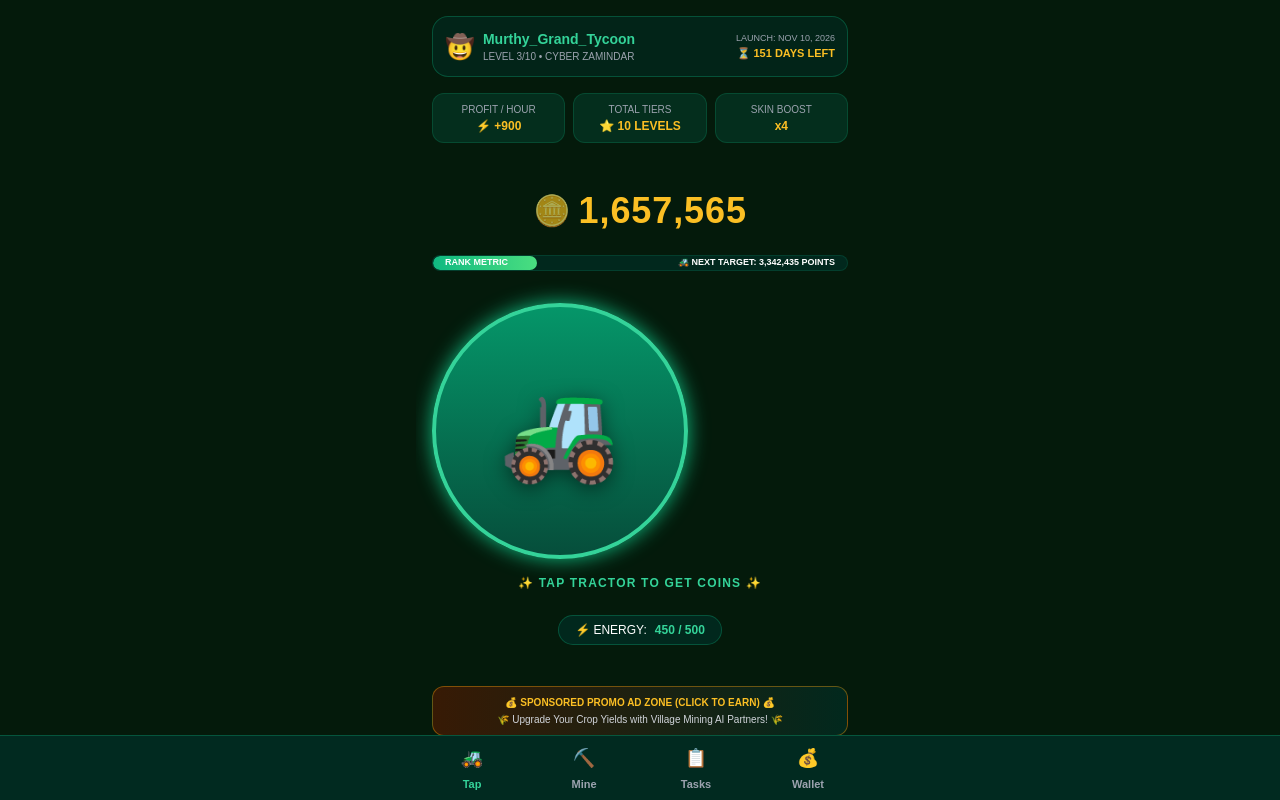
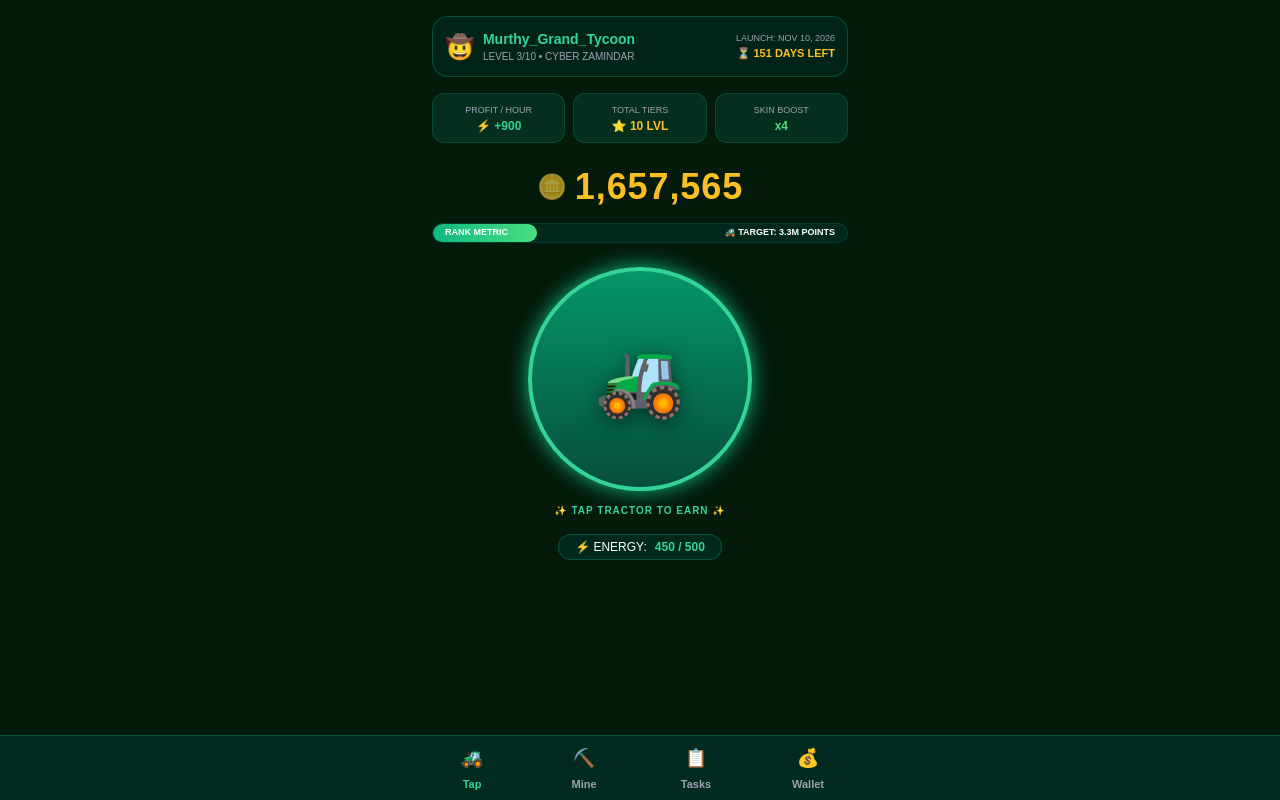
Before and after one commit to murthyAI/Village-Mining-AI, a Flask app: page / in a window 1280 px wide. Run offline with Flask 3, Linux system fonts and the light colour scheme; data comes from the database, SQL or seed files in the repository; some libraries are stand-ins or nearby versions.

Commit message:
Update index.html

```diff
--- a/templates/index.html
+++ b/templates/index.html
@@ -12,7 +12,7 @@
         .tab-content.active { display: block; }
     </style>
 </head>
-<body class="text-white min-h-screen flex flex-col justify-between select-none">
+<body class="text-white min-h-screen flex flex-col justify-between select-none pb-20">
 
     <div class="p-4 w-full max-w-md mx-auto">
         <div class="bg-emerald-950/60 border border-emerald-500/30 rounded-2xl p-3 flex justify-between items-center mb-4 backdrop-blur-sm">
@@ -29,92 +29,92 @@
             </div>
         </div>
 
-        <div class="grid grid-cols-3 gap-2 text-center text-xs mb-4">
+        <div class="grid grid-cols-3 gap-2 text-center text-xs mb-2">
             <div class="bg-emerald-900/40 border border-emerald-500/20 rounded-xl p-2">
-                <p class="text-gray-400 text-[10px]">PROFIT / HOUR</p>
-                <p class="font-bold text-amber-400">⚡ +900</p>
+                <p class="text-gray-400 text-[9px]">PROFIT / HOUR</p>
+                <p class="font-bold text-emerald-400 text-xs">⚡ +900</p>
             </div>
             <div class="bg-emerald-900/40 border border-emerald-500/20 rounded-xl p-2">
-                <p class="text-gray-400 text-[10px]">TOTAL TIERS</p>
-                <p class="font-bold text-amber-400">⭐ 10 LEVELS</p>
+                <p class="text-gray-400 text-[9px]">TOTAL TIERS</p>
+                <p class="font-bold text-amber-400 text-xs">⭐ 10 LVL</p>
             </div>
             <div class="bg-emerald-900/40 border border-emerald-500/20 rounded-xl p-2">
-                <p class="text-gray-400 text-[10px]">SKIN BOOST</p>
-                <p class="font-bold text-amber-400">x4</p>
+                <p class="text-gray-400 text-[9px]">SKIN BOOST</p>
+                <p class="font-bold text-green-400 text-xs">x4</p>
             </div>
         </div>
     </div>
 
-    <div class="flex-grow w-full max-w-md mx-auto px-4 overflow-y-auto pb-24">
+    <div class="flex-grow w-full max-w-md mx-auto px-4 overflow-y-auto mb-4">
 
-        <div id="tap-page" class="tab-content active text-center flex flex-col items-center justify-center pt-4">
-            <div class="flex items-center justify-center gap-2 mb-6">
-                <span class="text-3xl text-amber-400 animate-pulse">🪙</span>
+        <div id="tap-page" class="tab-content active text-center flex flex-col items-center justify-center">
+            <div class="flex items-center justify-center gap-2 mb-4">
+                <span class="text-2xl text-amber-400 animate-pulse">🪙</span>
                 <span id="coin-balance" class="text-4xl font-black text-amber-400 tracking-wide">1,657,565</span>
             </div>
 
-            <div class="w-full bg-emerald-950/80 border border-emerald-800/40 rounded-full h-4 mb-8 relative overflow-hidden">
-                <div class="bg-gradient-to-r from-emerald-500 to-green-400 h-full w-[25%] rounded-full transition-all duration-300"></div>
+            <div class="w-full bg-emerald-950/80 border border-emerald-800/40 rounded-full h-5 mb-6 relative overflow-hidden">
+                <div class="bg-gradient-to-r from-emerald-500 to-green-400 h-full w-[25%] rounded-full"></div>
                 <span class="absolute inset-0 flex items-center justify-between px-3 text-[9px] font-bold">
                     <span>RANK METRIC</span>
-                    <span>🚜 NEXT TARGET: 3,342,435 POINTS</span>
+                    <span>🚜 TARGET: 3.3M POINTS</span>
                 </span>
             </div>
 
-            <div class="relative my-4">
-                <button id="tap-btn" class="w-64 h-64 bg-gradient-to-b from-emerald-600 to-emerald-900 rounded-full border-4 border-emerald-400 flex items-center justify-center neon-glow active:scale-95 transition-transform duration-75 focus:outline-none">
-                    <span class="text-8xl filter drop-shadow-[0_4px_10px_rgba(0,0,0,0.5)]">🚜</span>
+            <div class="flex justify-center items-center my-2 w-full">
+                <button id="tap-btn" class="w-56 h-56 bg-gradient-to-b from-emerald-600 to-emerald-900 rounded-full border-4 border-emerald-400 flex items-center justify-center neon-glow active:scale-95 transition-transform duration-75 focus:outline-none mx-auto">
+                    <span class="text-7xl filter drop-shadow-[0_4px_10px_rgba(0,0,0,0.5)]">🚜</span>
                 </button>
             </div>
-            <p class="text-xs font-bold text-emerald-400 tracking-widest mt-4">✨ TAP TRACTOR TO GET COINS ✨</p>
+            <p class="text-[10px] font-bold text-emerald-400 tracking-widest mt-3">✨ TAP TRACTOR TO EARN ✨</p>
 
-            <div class="mt-6 inline-flex items-center gap-2 bg-emerald-950/80 border border-emerald-500/30 px-4 py-1.5 rounded-full text-xs">
+            <div class="mt-4 inline-flex items-center gap-2 bg-emerald-950/80 border border-emerald-500/30 px-4 py-1 rounded-full text-xs">
                 <span>⚡ ENERGY:</span>
                 <span id="energy-counter" class="font-bold text-emerald-400">450 / 500</span>
             </div>
         </div>
 
-        <div id="mine-page" class="tab-content text-center pt-4">
-            <h3 class="text-xl font-bold text-emerald-400 mb-2">🚜 Village Mining Market</h3>
-            <p class="text-xs text-gray-400 mb-4">Upgrade your equipment to boost your hourly rewards</p>
+        <div id="mine-page" class="tab-content text-center">
+            <h3 class="text-lg font-bold text-emerald-400 mb-1">🚜 Village Mining Market</h3>
+            <p class="text-[11px] text-gray-400 mb-4">Upgrade your equipment to boost rewards</p>
             <div class="space-y-3 text-left">
                 <div class="bg-emerald-950/60 border border-emerald-500/20 p-3 rounded-xl flex justify-between items-center">
                     <div>
                         <h4 class="font-bold text-sm">John Deere Neon V1</h4>
-                        <p class="text-xs text-gray-400">+100 coins / hour</p>
+                        <p class="text-xs text-emerald-400">+100 coins / hour</p>
                     </div>
-                    <button class="bg-emerald-500 text-black font-bold text-xs px-3 py-1.5 rounded-lg">Buy 50K</button>
+                    <button onclick="alert('Item Upgraded Successfully!')" class="bg-emerald-500 text-black font-black text-xs px-4 py-2 rounded-lg">Buy 50K</button>
                 </div>
                 <div class="bg-emerald-950/60 border border-emerald-500/20 p-3 rounded-xl flex justify-between items-center">
                     <div>
                         <h4 class="font-bold text-sm">Solar Pump Station</h4>
-                        <p class="text-xs text-gray-400">+250 coins / hour</p>
+                        <p class="text-xs text-emerald-400">+250 coins / hour</p>
                     </div>
-                    <button class="bg-emerald-500 text-black font-bold text-xs px-3 py-1.5 rounded-lg">Buy 120K</button>
+                    <button onclick="alert('Item Upgraded Successfully!')" class="bg-emerald-500 text-black font-black text-xs px-4 py-2 rounded-lg">Buy 120K</button>
                 </div>
             </div>
         </div>
 
-        <div id="tasks-page" class="tab-content text-center pt-4">
-            <h3 class="text-xl font-bold text-emerald-400 mb-2">📋 Bonus Missions</h3>
-            <p class="text-xs text-gray-400 mb-4">Complete simple missions to get huge rewards</p>
+        <div id="tasks-page" class="tab-content text-center">
+            <h3 class="text-lg font-bold text-emerald-400 mb-1">📋 Bonus Missions</h3>
+            <p class="text-[11px] text-gray-400 mb-4">Complete missions to get instant coins</p>
             <div class="space-y-3 text-left">
                 <div class="bg-emerald-950/60 border border-emerald-500/20 p-3 rounded-xl flex justify-between items-center">
                     <p class="text-xs font-semibold">Join Our Telegram Channel</p>
-                    <button class="bg-amber-400 text-black font-bold text-xs px-3 py-1.5 rounded-lg">+100,000 🪙</button>
+                    <button onclick="alert('Reward Claimed: +100,000 Coins!')" class="bg-amber-400 text-black font-black text-xs px-3 py-2 rounded-lg">+100,000 🪙</button>
                 </div>
                 <div class="bg-emerald-950/60 border border-emerald-500/20 p-3 rounded-xl flex justify-between items-center">
                     <p class="text-xs font-semibold">Follow Cyber Zamindar on X</p>
-                    <button class="bg-amber-400 text-black font-bold text-xs px-3 py-1.5 rounded-lg">+50,000 🪙</button>
+                    <button onclick="alert('Reward Claimed: +50,000 Coins!')" class="bg-amber-400 text-black font-black text-xs px-3 py-2 rounded-lg">+50,000 🪙</button>
                 </div>
             </div>
         </div>
 
-        <div id="wallet-page" class="tab-content text-center pt-8">
-            <span class="text-6xl block mb-3">💎</span>
-            <h3 class="text-xl font-bold text-emerald-400 mb-2">Web3 Airdrop Wallet</h3>
-            <p class="text-xs text-gray-400 max-w-xs mx-auto mb-6">Connect your decentralized crypto wallet to claim token distribution rewards after the global launch.</p>
-            <button class="w-full bg-gradient-to-r from-emerald-500 to-green-500 text-black font-black py-3 rounded-xl shadow-lg shadow-emerald-500/20">Connect Wallet</button>
+        <div id="wallet-page" class="tab-content text-center pt-4">
+            <span class="text-5xl block mb-2">💎</span>
+            <h3 class="text-lg font-bold text-emerald-400 mb-1">Web3 Airdrop Wallet</h3>
+            <p class="text-xs text-gray-400 max-w-xs mx-auto mb-4">Connect your decentralized crypto wallet to claim rewards after launch.</p>
+            <button onclick="alert('Crypto Wallet Integration coming soon on Phase 2!')" class="w-full bg-gradient-to-r from-emerald-500 to-green-500 text-black font-black py-3 rounded-xl shadow-lg">Connect Wallet</button>
         </div>
 
     </div>
@@ -133,13 +133,6 @@
             <button onclick="switchTab('wallet-page')" class="nav-tab flex flex-col items-center gap-1 hover:text-white">
                 <span class="text-lg">💰</span><span>Wallet</span>
             </button>
-        </div>
-    </div>
-
-    <div class="fixed bottom-16 left-0 right-0 px-4 z-40 max-w-md mx-auto">
-        <div class="bg-gradient-to-r from-amber-950/80 to-emerald-950/80 border border-amber-500/40 rounded-xl p-2 text-center text-[10px] backdrop-blur-sm">
-            <span class="font-bold text-amber-400">💰 SPONSORED PROMO AD ZONE (CLICK TO EARN) 💰</span>
-            <p class="text-gray-300 mt-0.5">🌾 Upgrade Your Crop Yields with Village Mining AI Partners! 🌾</p>
         </div>
     </div>
 
```
